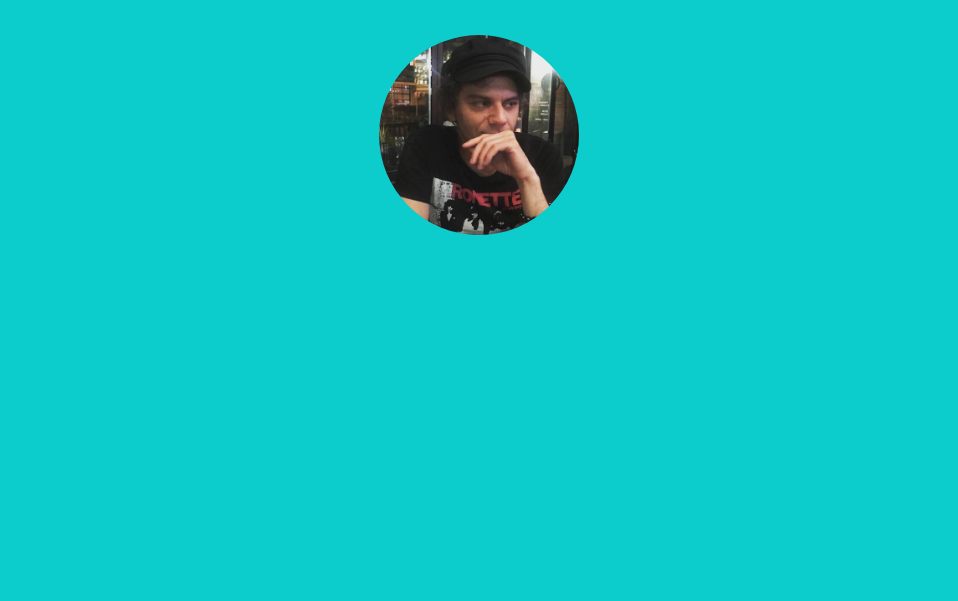
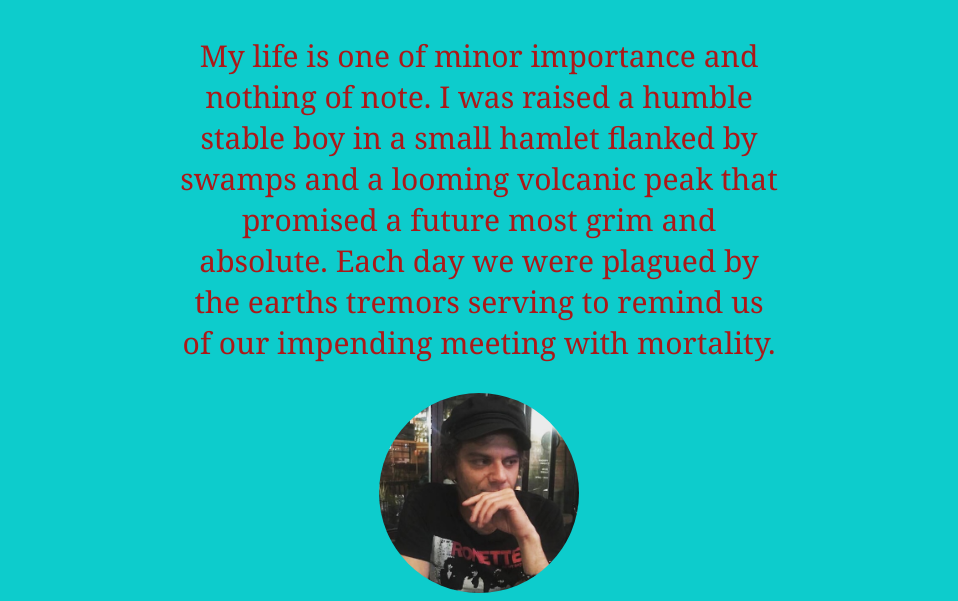
Before and after one commit to DerkLawrence/Independent-Project-Portfolio, a plain HTML site: page index.html in a window 1280 px wide. Shown: the part 226-827 px from the top of the page, without its empty margins (161-1119 px from the left). Before the commit the page ends 800 px from the top, so only its background shows below. Drawn offline with Linux system fonts and the light colour scheme.

Commit message:
create center about me column and adjust image size

```diff
--- a/css/styles.css
+++ b/css/styles.css
@@ -18,3 +18,12 @@ img {
   margin-left: auto;
   margin-right: auto;
 }
+
+.column {
+  float: center;
+  margin-right: auto;
+  margin-left: auto;
+  width: 600px;
+  text-align: center;
+
+}
--- a/index.html
+++ b/index.html
@@ -8,6 +8,8 @@
   <div class="head-1">
   <h1>Derek</h1>
   <h2>My Introduction to the World of Coding</h2>
+
+  <div class="column"><p>My life is one of minor importance and nothing of note. I was raised a humble stable boy in a small hamlet flanked by swamps and a looming volcanic peak that promised a future most grim and absolute. Each day we were plagued by the earths tremors serving to remind us of our impending meeting with mortality.</p></div>
   </div>
   <img src="img/glorp.jpg" alt="disguy">
 </body>
```
